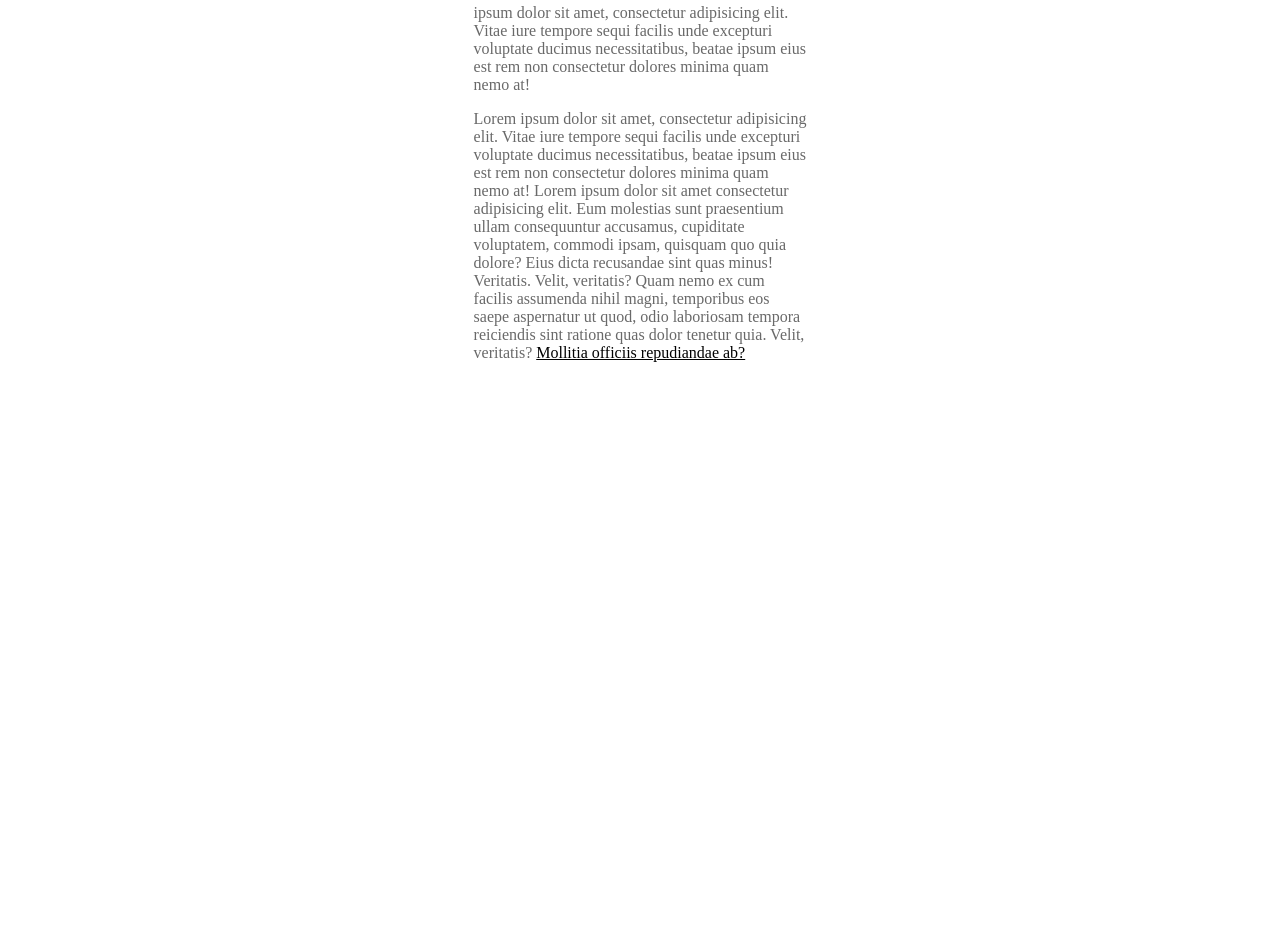
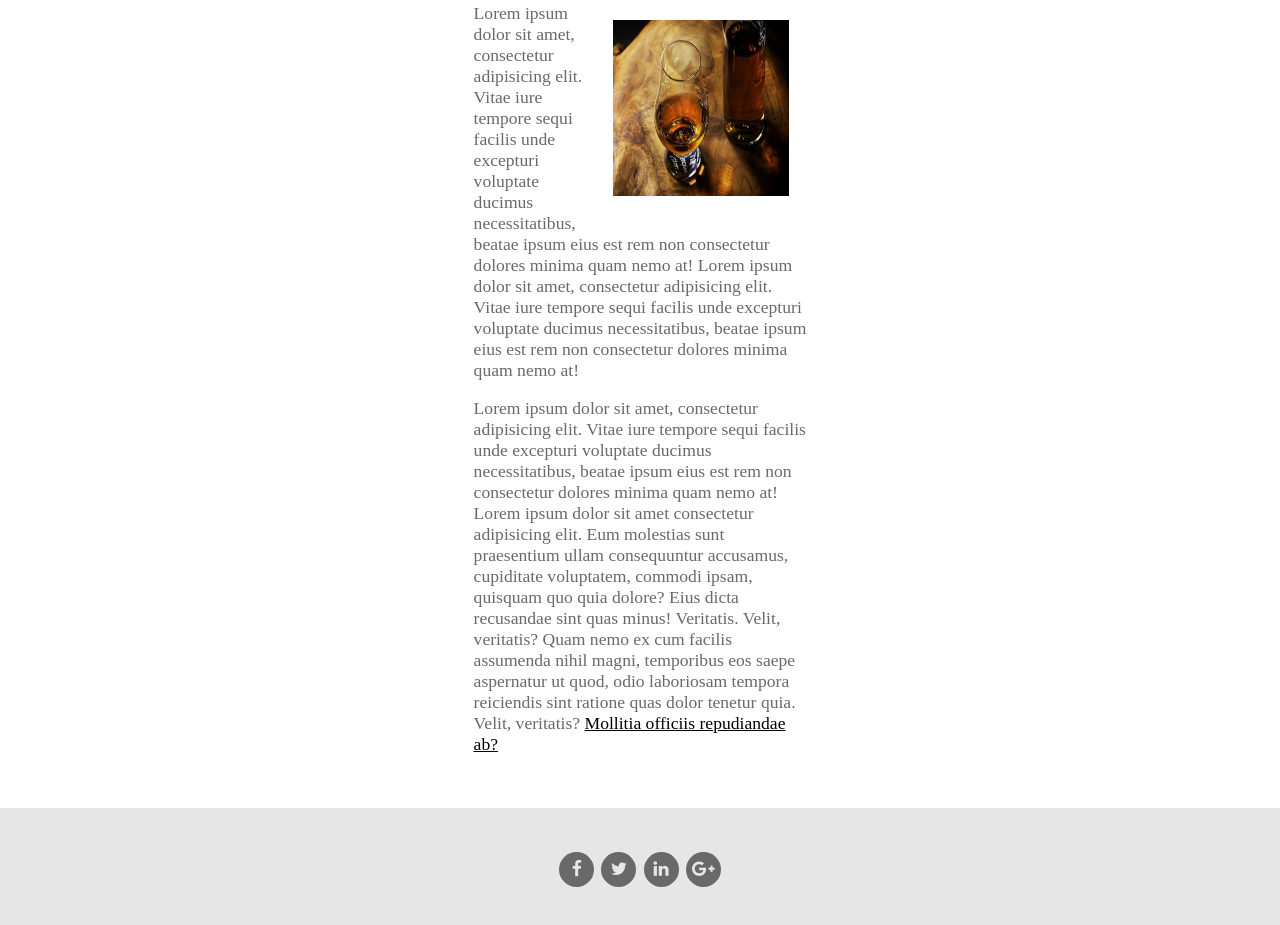
Before and after one commit to agnes97/AnFasTestProject, a website: page index.html in a window 1280 px wide. Shown: the part 1727-2652 px from the top of the page. Before the commit the page ends 2105 px from the top, so only its background shows below. Drawn offline with Linux system fonts and the light colour scheme.

Commit message:
Add styles for footer

```diff
--- a/index.html
+++ b/index.html
@@ -5,7 +5,15 @@
     <meta http-equiv="X-UA-Compatible" content="IE=edge" />
     <meta name="viewport" content="width=device-width, initial-scale=1.0" />
     <title>AnFas Test Project</title>
+
+    <!-- Add css styles -->
     <link rel="stylesheet" href="styles.css" />
+
+    <!-- Add icon library -->
+    <link
+      rel="stylesheet"
+      href="https://cdnjs.cloudflare.com/ajax/libs/font-awesome/4.7.0/css/font-awesome.min.css"
+    />
   </head>
   <body>
     <main>
@@ -95,7 +103,10 @@
       </section>
 
       <footer>
-        <!-- TODO: social media icons -->
+        <a href="#" class="fa fa-facebook"></a>
+        <a href="#" class="fa fa-twitter"></a>
+        <a href="#" class="fa fa-linkedin"></a>
+        <a href="#" class="fa fa-google-plus"></a>
       </footer>
     </main>
   </body>
--- a/styles.scss
+++ b/styles.scss
@@ -1,15 +1,23 @@
-// VARIABLES
-$background-color: rgb(255, 255, 255);
+// VARIABLES FOR COLORS
+$primary-background-color: rgb(255, 255, 255);
+$secondary-background-color: rgb(230, 230, 230);
 
 $primary-headline-color: rgb(255, 255, 255);
 $secondary-headline-color: rgb(0, 0, 0);
+
 $primary-text-color: rgb(105, 105, 105);
 $secondary-text-color: rgb(0, 0, 0);
 
-$font-size-headline: 3em;
+$icon-color: rgb(230, 230, 230);
+$icon-background-color: rgb(105, 105, 105);
+
+// VARIABLES FOR FONT SIZES
+$font-size-headline: 3.3em;
 $font-size-perex: 2em;
-$font-size-default: 1em;
+$font-size-icon: 1em;
+$font-size-default: 1.1em;
 
+// OTHER VARIABLES
 $blur-value: 5px;
 
 // MEDIA QUERIES VIA MIXINS
@@ -60,7 +68,7 @@ html {
 body {
   min-width: 100%;
   margin: 0;
-  background-color: $background-color;
+  background-color: $primary-background-color;
   font-size: $font-size-default;
   color: $primary-text-color;
 }
@@ -182,6 +190,33 @@ header {
   }
 }
 
+footer {
+  @include flex-center;
+  flex-flow: row nowrap;
+  width: 100%;
+  height: 7em;
+  background-color: $secondary-background-color;
+  margin-top: 2em;
+
+  // SOCIAL MEDIA ICONS
+  > .fa {
+    @include flex-center;
+    width: 0.3em;
+    height: 0.3em;
+    padding: 1em;
+    margin: 0 0.2em 0 0.2em;
+    font-size: $font-size-icon;
+    text-decoration: none;
+    border-radius: 50%;
+    background: $icon-background-color;
+    color: $icon-color;
+  }
+
+  > .fa:hover {
+    opacity: 0.7;
+  }
+}
+
 // BLURRED IMAGE
 .blurred-image {
   overflow: hidden;
```
Also changed, not shown: styles.css, 1 other file.
